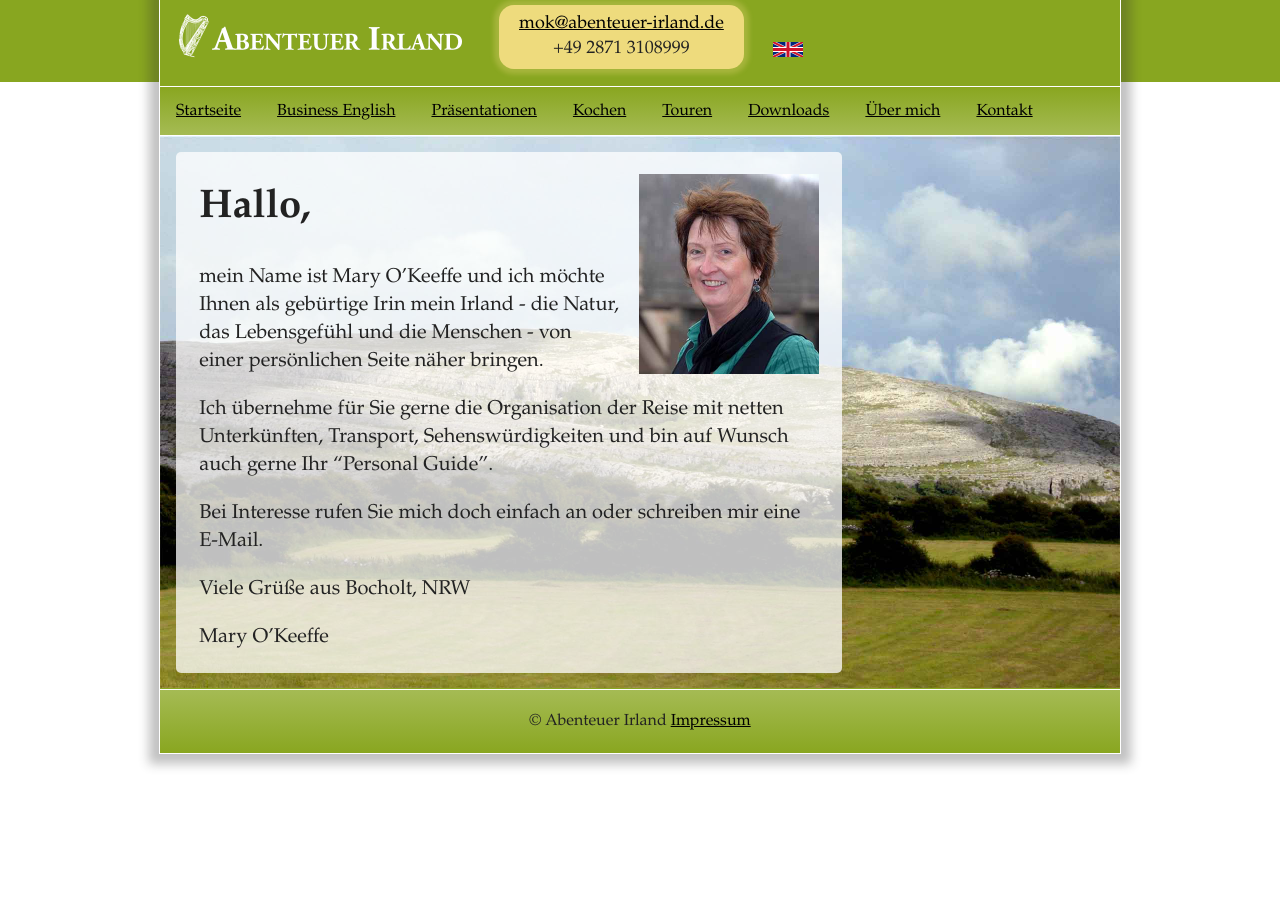
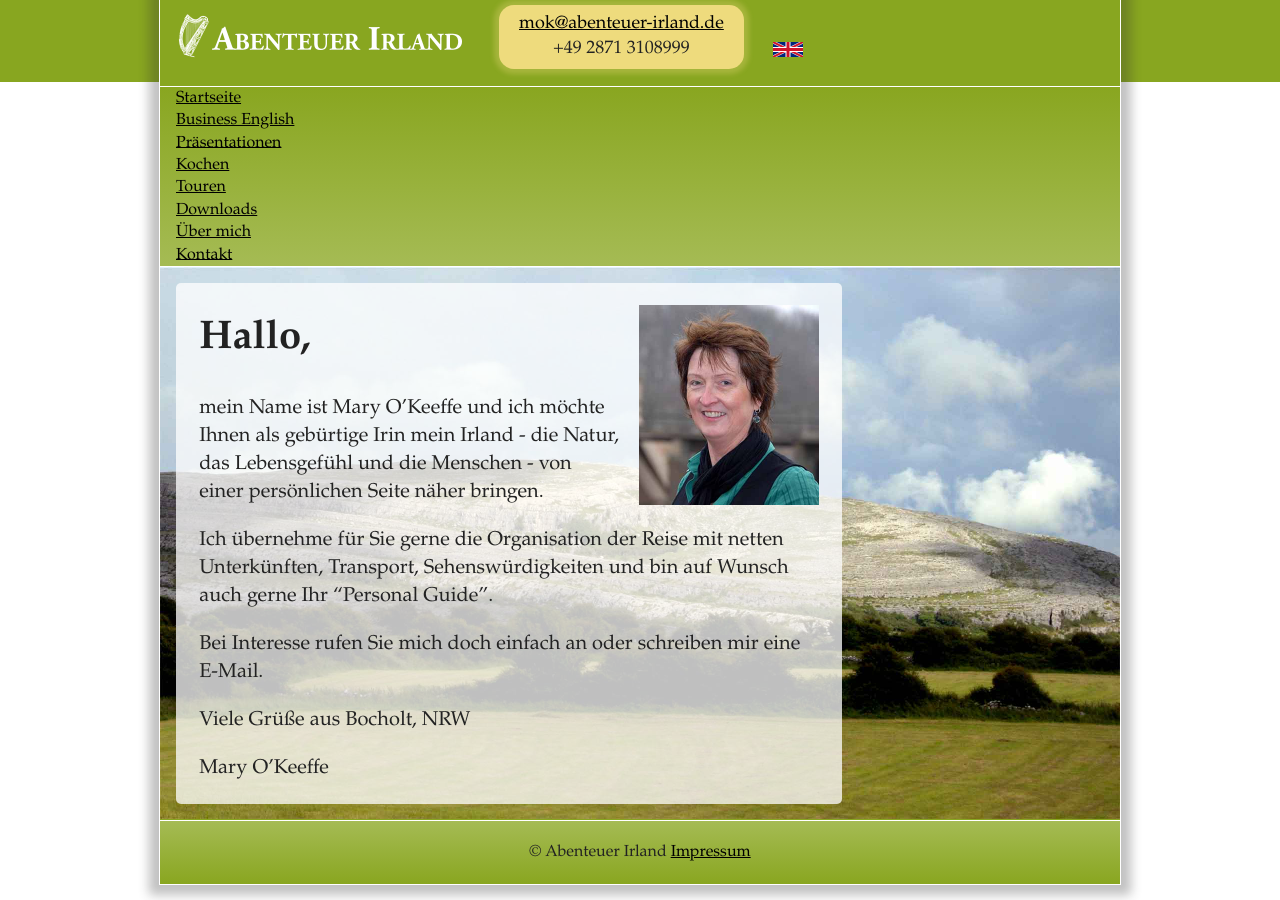
Before and after one commit to ArloL/abenteuer-irland, a Jekyll site: the page built from index.md, in a window 1280 px wide. Built offline with Jekyll 4.4.1, drawn with Linux system fonts in a browser that asks for light colours.

Commit message:
Made navigations unordered lists

```diff
--- a/_includes/de-nav.html
+++ b/_includes/de-nav.html
@@ -1,10 +1,10 @@
-<p>
-	<a href=".">Startseite</a>
-	<a href="http://business-english-bocholt.de">Business English</a>
-	<a href="praesentationen">Präsentationen</a>
-	<a href="kochen">Kochen</a>
-	<a href="touren">Touren</a>
-	<a href="downloads">Downloads</a>
-	<a href="ueber-mich">Über mich</a>
-	<a href="kontakt">Kontakt</a>
-</p>
+<ul>
+	<li><a href=".">Startseite</a></li>
+	<li><a href="http://business-english-bocholt.de">Business English</a></li>
+	<li><a href="praesentationen">Präsentationen</a></li>
+	<li><a href="kochen">Kochen</a></li>
+	<li><a href="touren">Touren</a></li>
+	<li><a href="downloads">Downloads</a></li>
+	<li><a href="ueber-mich">Über mich</a></li>
+	<li><a href="kontakt">Kontakt</a></li>
+</ul>
```
Also changed, not shown: _includes/en-nav.html (+5 -5 lines).
